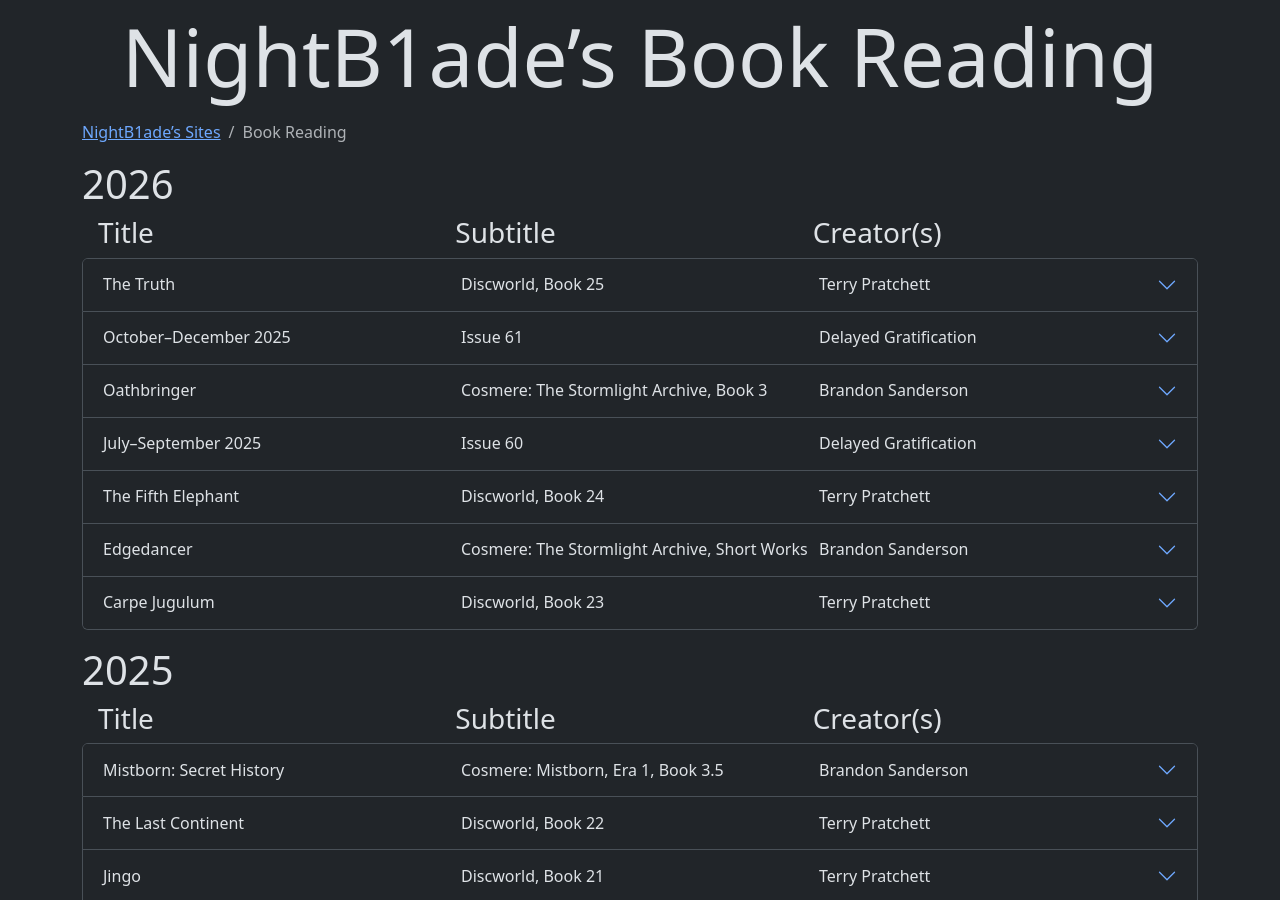
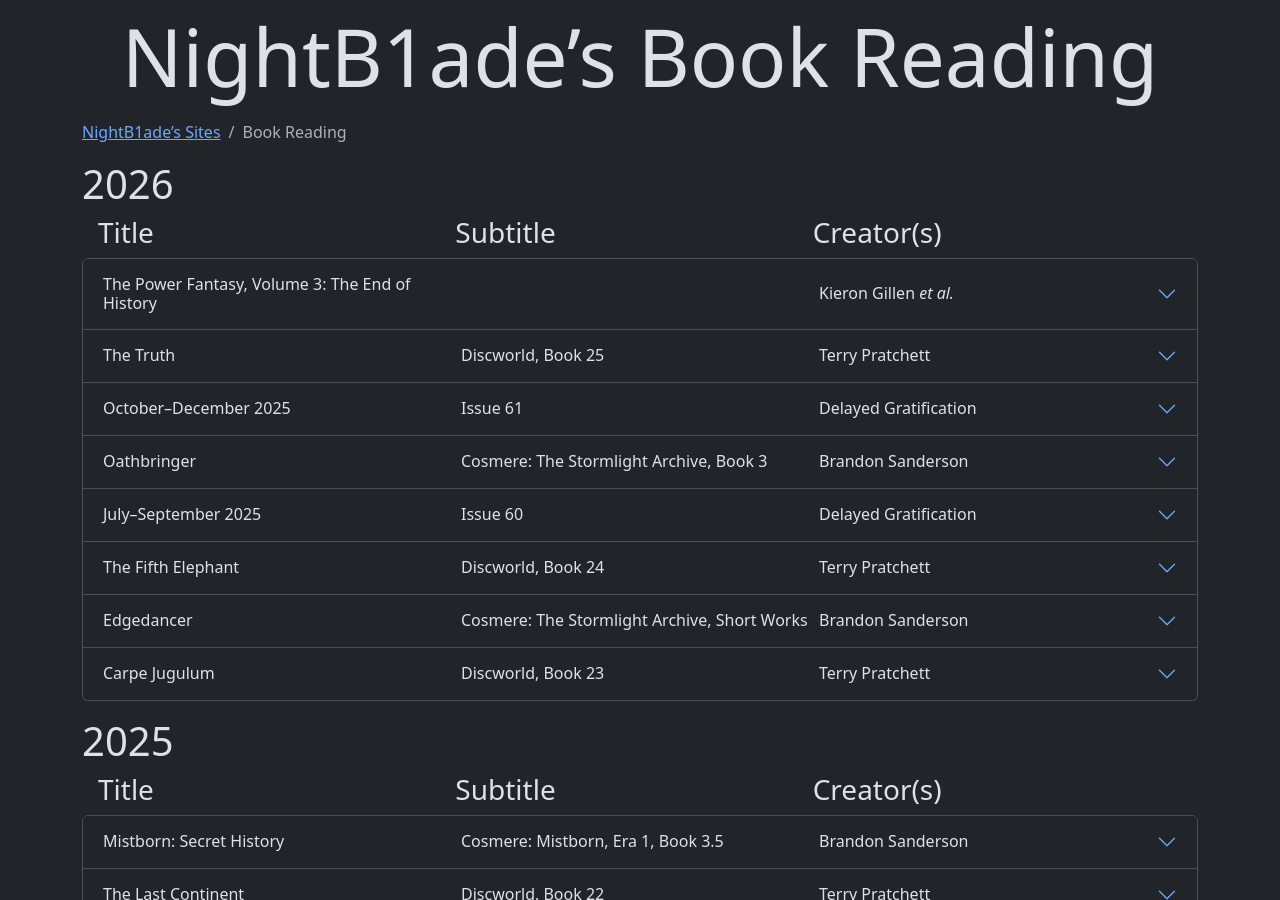
Before and after one commit to NightB1ade/BookReading, a Jekyll site: the page built from index.html, in a window 1280 px wide and 900 px high. Built offline with Jekyll 4.4.1, drawn with Linux system fonts in a browser that asks for light colours.

Commit message:
The Power Fantasy, Volume 3: The End of History: Add

```diff
--- a/_data/ReadingList.json
+++ b/_data/ReadingList.json
@@ -3764,4 +3764,26 @@
 			}
 		]
 	}
+	, {
+		"title": "The Power Fantasy, Volume 3: The End of History"
+		, "creators": [
+			"Kieron Gillen"
+			, "Caspar Wijngaard"
+			, "Clayton Cowles"
+			, "Rian Hughes"
+		]
+		, "numPages": 142
+		, "notes": [
+			"Cambridgeshire Libraries"
+		]
+		, "isbns": [{
+			"isbn": "9781534330849"
+			, "description": "eBook"
+		}]
+		, "progress": [{
+				"date": "2026-05-06"
+				, "page": 142
+			}
+		]
+	}
 ]
```
